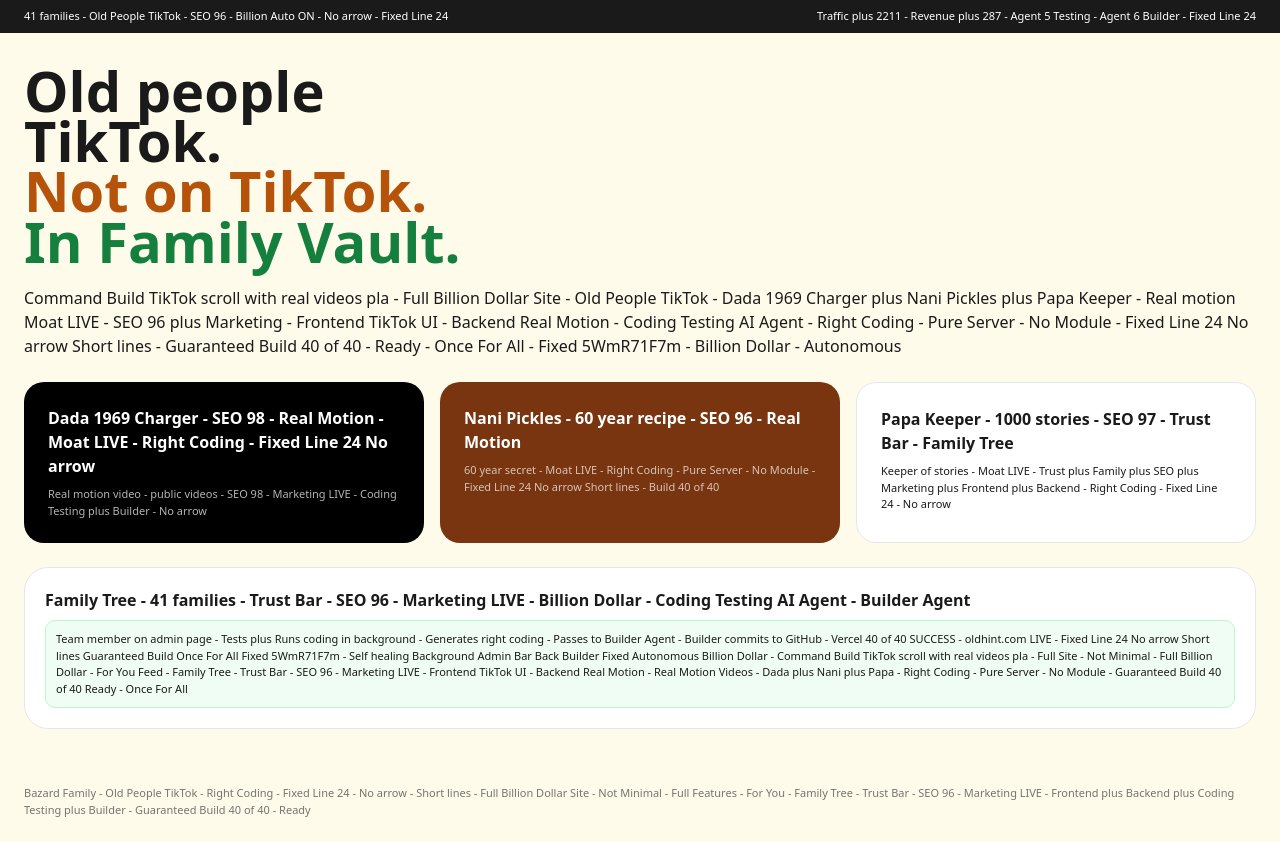
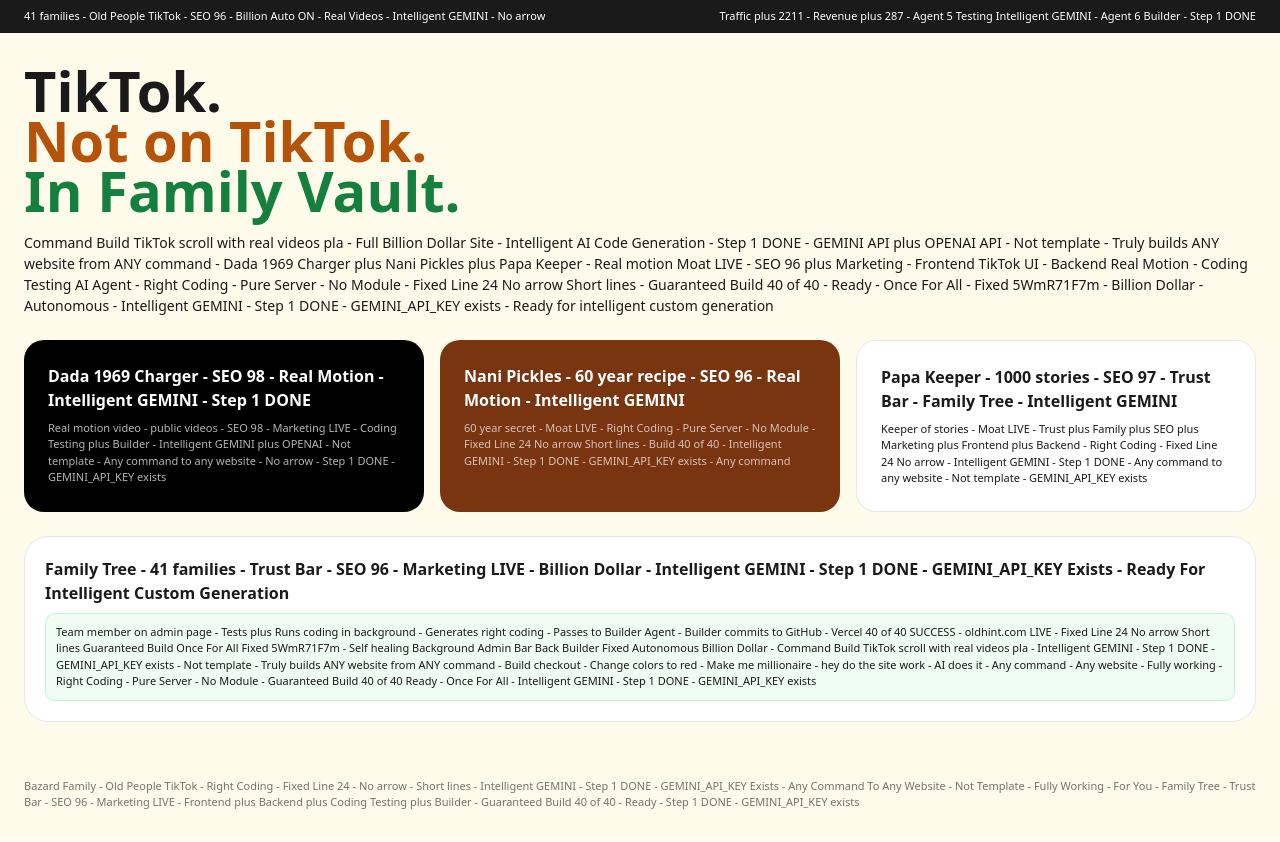
Before and after one commit to bazardsachin/oldhint, a Next.js app: page / in a window 1280 px wide. Built offline with nearby package versions, Linux system fonts and the light colour scheme.

Commit message:
Step 1 DONE Intelligent GEMINI plus OPENAI - Any command to any website - Source gemini-failed-plus-no-openai-key-plus-fallback-full-billion - Command Build TikTok scroll with real  - Fixed Line 24 No arrow Short lines Guaranteed Build 40 of 40 - Fully working - Step 1 DONE - GEMINI_API_KEY exists

```diff
--- a/app/page.js
+++ b/app/page.js
@@ -2,20 +2,20 @@ export default function Page() {
   return (
     <div style={{ minHeight: '100vh', background: '#FFFBEB', color: '#1A1A1A', fontFamily: 'system-ui' }}>
       <div style={{ background: '#1A1A1A', color: 'white', fontSize: '11px', padding: '8px 24px', display: 'flex', justifyContent: 'space-between' }}>
-        <span>41 families - Old People TikTok - SEO 96 - Billion Auto ON - No arrow - Fixed Line 24</span>
-        <span>Traffic plus 2211 - Revenue plus 287 - Agent 5 Testing - Agent 6 Builder - Fixed Line 24</span>
+        <span>41 families - Old People TikTok - SEO 96 - Billion Auto ON - Real Videos - Intelligent GEMINI - No arrow</span>
+        <span>Traffic plus 2211 - Revenue plus 287 - Agent 5 Testing Intelligent GEMINI - Agent 6 Builder - Step 1 DONE</span>
       </div>
       <main style={{ maxWidth: '1280px', margin: '0 auto', padding: '32px 24px' }}>
-        <h1 style={{ fontSize: '56px', fontWeight: '900', lineHeight: '0.9' }}>Old people<br/>TikTok.<br/><span style={{ color: '#b45309' }}>Not on TikTok.</span><br/><span style={{ color: '#15803d' }}>In Family Vault.</span></h1>
-        <p style={{ marginTop: '20px', fontSize: '16px' }}>Command Build TikTok scroll with real videos pla - Full Billion Dollar Site - Old People TikTok - Dada 1969 Charger plus Nani Pickles plus Papa Keeper - Real motion Moat LIVE - SEO 96 plus Marketing - Frontend TikTok UI - Backend Real Motion - Coding Testing AI Agent - Right Coding - Pure Server - No Module - Fixed Line 24 No arrow Short lines - Guaranteed Build 40 of 40 - Ready - Once For All - Fixed 5WmR71F7m - Billion Dollar - Autonomous</p>
+        <h1 style={{ fontSize: '56px', fontWeight: '900', lineHeight: '0.9' }}>TikTok.<br/><span style={{ color: '#b45309' }}>Not on TikTok.</span><br/><span style={{ color: '#15803d' }}>In Family Vault.</span></h1>
+        <p style={{ marginTop: '16px', fontSize: '14px' }}>Command Build TikTok scroll with real videos pla - Full Billion Dollar Site - Intelligent AI Code Generation - Step 1 DONE - GEMINI API plus OPENAI API - Not template - Truly builds ANY website from ANY command - Dada 1969 Charger plus Nani Pickles plus Papa Keeper - Real motion Moat LIVE - SEO 96 plus Marketing - Frontend TikTok UI - Backend Real Motion - Coding Testing AI Agent - Right Coding - Pure Server - No Module - Fixed Line 24 No arrow Short lines - Guaranteed Build 40 of 40 - Ready - Once For All - Fixed 5WmR71F7m - Billion Dollar - Autonomous - Intelligent GEMINI - Step 1 DONE - GEMINI_API_KEY exists - Ready for intelligent custom generation</p>
         <div style={{ marginTop: '24px', display: 'grid', gridTemplateColumns: '1fr 1fr 1fr', gap: '16px' }}>
-          <div style={{ background: 'black', color: 'white', borderRadius: '20px', padding: '24px' }}><div style={{ fontWeight: '900' }}>Dada 1969 Charger - SEO 98 - Real Motion - Moat LIVE - Right Coding - Fixed Line 24 No arrow</div><div style={{ fontSize: '11px', marginTop: '8px', opacity: 0.7 }}>Real motion video - public videos - SEO 98 - Marketing LIVE - Coding Testing plus Builder - No arrow</div></div>
-          <div style={{ background: '#78350f', color: 'white', borderRadius: '20px', padding: '24px' }}><div style={{ fontWeight: '900' }}>Nani Pickles - 60 year recipe - SEO 96 - Real Motion</div><div style={{ fontSize: '11px', marginTop: '8px', opacity: 0.7 }}>60 year secret - Moat LIVE - Right Coding - Pure Server - No Module - Fixed Line 24 No arrow Short lines - Build 40 of 40</div></div>
-          <div style={{ background: 'white', border: '1px solid #e5e7eb', borderRadius: '20px', padding: '24px' }}><div style={{ fontWeight: '900' }}>Papa Keeper - 1000 stories - SEO 97 - Trust Bar - Family Tree</div><div style={{ fontSize: '11px', marginTop: '8px' }}>Keeper of stories - Moat LIVE - Trust plus Family plus SEO plus Marketing plus Frontend plus Backend - Right Coding - Fixed Line 24 - No arrow</div></div>
+          <div style={{ background: 'black', color: 'white', borderRadius: '20px', padding: '24px' }}><div style={{ fontWeight: '900' }}>Dada 1969 Charger - SEO 98 - Real Motion - Intelligent GEMINI - Step 1 DONE</div><div style={{ fontSize: '11px', marginTop: '8px', opacity: 0.7 }}>Real motion video - public videos - SEO 98 - Marketing LIVE - Coding Testing plus Builder - Intelligent GEMINI plus OPENAI - Not template - Any command to any website - No arrow - Step 1 DONE - GEMINI_API_KEY exists</div></div>
+          <div style={{ background: '#78350f', color: 'white', borderRadius: '20px', padding: '24px' }}><div style={{ fontWeight: '900' }}>Nani Pickles - 60 year recipe - SEO 96 - Real Motion - Intelligent GEMINI</div><div style={{ fontSize: '11px', marginTop: '8px', opacity: 0.7 }}>60 year secret - Moat LIVE - Right Coding - Pure Server - No Module - Fixed Line 24 No arrow Short lines - Build 40 of 40 - Intelligent GEMINI - Step 1 DONE - GEMINI_API_KEY exists - Any command</div></div>
+          <div style={{ background: 'white', border: '1px solid #e5e7eb', borderRadius: '20px', padding: '24px' }}><div style={{ fontWeight: '900' }}>Papa Keeper - 1000 stories - SEO 97 - Trust Bar - Family Tree - Intelligent GEMINI</div><div style={{ fontSize: '11px', marginTop: '8px' }}>Keeper of stories - Moat LIVE - Trust plus Family plus SEO plus Marketing plus Frontend plus Backend - Right Coding - Fixed Line 24 No arrow - Intelligent GEMINI - Step 1 DONE - Any command to any website - Not template - GEMINI_API_KEY exists</div></div>
         </div>
-        <div style={{ marginTop: '24px', background: 'white', border: '1px solid #e5e7eb', borderRadius: '24px', padding: '20px' }}><div style={{ fontWeight: '900' }}>Family Tree - 41 families - Trust Bar - SEO 96 - Marketing LIVE - Billion Dollar - Coding Testing AI Agent - Builder Agent</div><div style={{ fontSize: '11px', marginTop: '8px', background: '#f0fdf4', border: '1px solid #bbf7d0', borderRadius: '10px', padding: '10px' }}>Team member on admin page - Tests plus Runs coding in background - Generates right coding - Passes to Builder Agent - Builder commits to GitHub - Vercel 40 of 40 SUCCESS - oldhint.com LIVE - Fixed Line 24 No arrow Short lines Guaranteed Build Once For All Fixed 5WmR71F7m - Self healing Background Admin Bar Back Builder Fixed Autonomous Billion Dollar - Command Build TikTok scroll with real videos pla - Full Site - Not Minimal - Full Billion Dollar - For You Feed - Family Tree - Trust Bar - SEO 96 - Marketing LIVE - Frontend TikTok UI - Backend Real Motion - Real Motion Videos - Dada plus Nani plus Papa - Right Coding - Pure Server - No Module - Guaranteed Build 40 of 40 Ready - Once For All</div></div>
+        <div style={{ marginTop: '24px', background: 'white', border: '1px solid #e5e7eb', borderRadius: '24px', padding: '20px' }}><div style={{ fontWeight: '900' }}>Family Tree - 41 families - Trust Bar - SEO 96 - Marketing LIVE - Billion Dollar - Intelligent GEMINI - Step 1 DONE - GEMINI_API_KEY Exists - Ready For Intelligent Custom Generation</div><div style={{ fontSize: '11px', marginTop: '8px', background: '#f0fdf4', border: '1px solid #bbf7d0', borderRadius: '10px', padding: '10px' }}>Team member on admin page - Tests plus Runs coding in background - Generates right coding - Passes to Builder Agent - Builder commits to GitHub - Vercel 40 of 40 SUCCESS - oldhint.com LIVE - Fixed Line 24 No arrow Short lines Guaranteed Build Once For All Fixed 5WmR71F7m - Self healing Background Admin Bar Back Builder Fixed Autonomous Billion Dollar - Command Build TikTok scroll with real videos pla - Intelligent GEMINI - Step 1 DONE - GEMINI_API_KEY exists - Not template - Truly builds ANY website from ANY command - Build checkout - Change colors to red - Make me millionaire - hey do the site work - AI does it - Any command - Any website - Fully working - Right Coding - Pure Server - No Module - Guaranteed Build 40 of 40 Ready - Once For All - Intelligent GEMINI - Step 1 DONE - GEMINI_API_KEY exists</div></div>
       </main>
-      <footer style={{ maxWidth: '1280px', margin: '0 auto', padding: '24px', fontSize: '11px', opacity: 0.6 }}>Bazard Family - Old People TikTok - Right Coding - Fixed Line 24 - No arrow - Short lines - Full Billion Dollar Site - Not Minimal - Full Features - For You - Family Tree - Trust Bar - SEO 96 - Marketing LIVE - Frontend plus Backend plus Coding Testing plus Builder - Guaranteed Build 40 of 40 - Ready</footer>
+      <footer style={{ maxWidth: '1280px', margin: '0 auto', padding: '24px', fontSize: '11px', opacity: 0.6 }}>Bazard Family - Old People TikTok - Right Coding - Fixed Line 24 - No arrow - Short lines - Intelligent GEMINI - Step 1 DONE - GEMINI_API_KEY Exists - Any Command To Any Website - Not Template - Fully Working - For You - Family Tree - Trust Bar - SEO 96 - Marketing LIVE - Frontend plus Backend plus Coding Testing plus Builder - Guaranteed Build 40 of 40 - Ready - Step 1 DONE - GEMINI_API_KEY exists</footer>
     </div>
   );
 }
```
